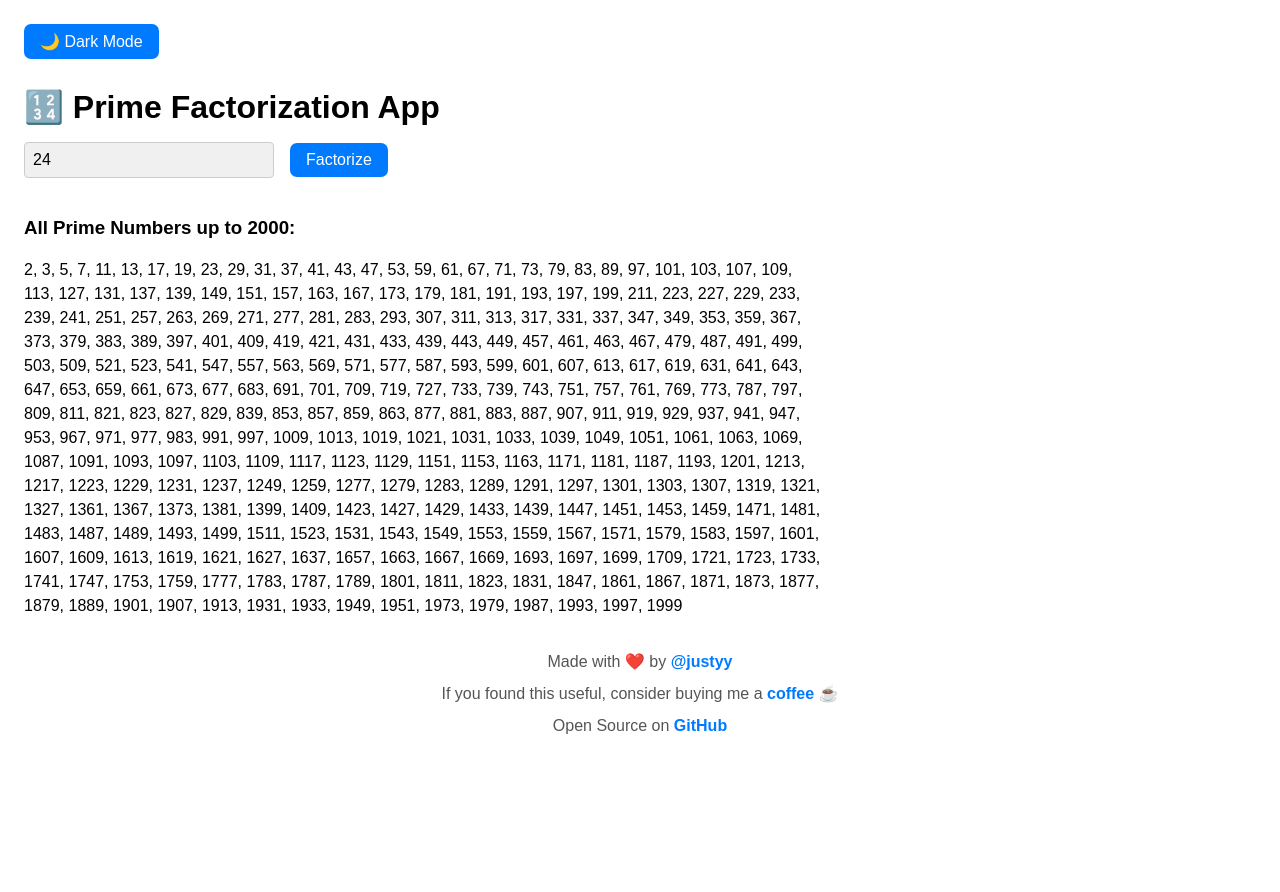
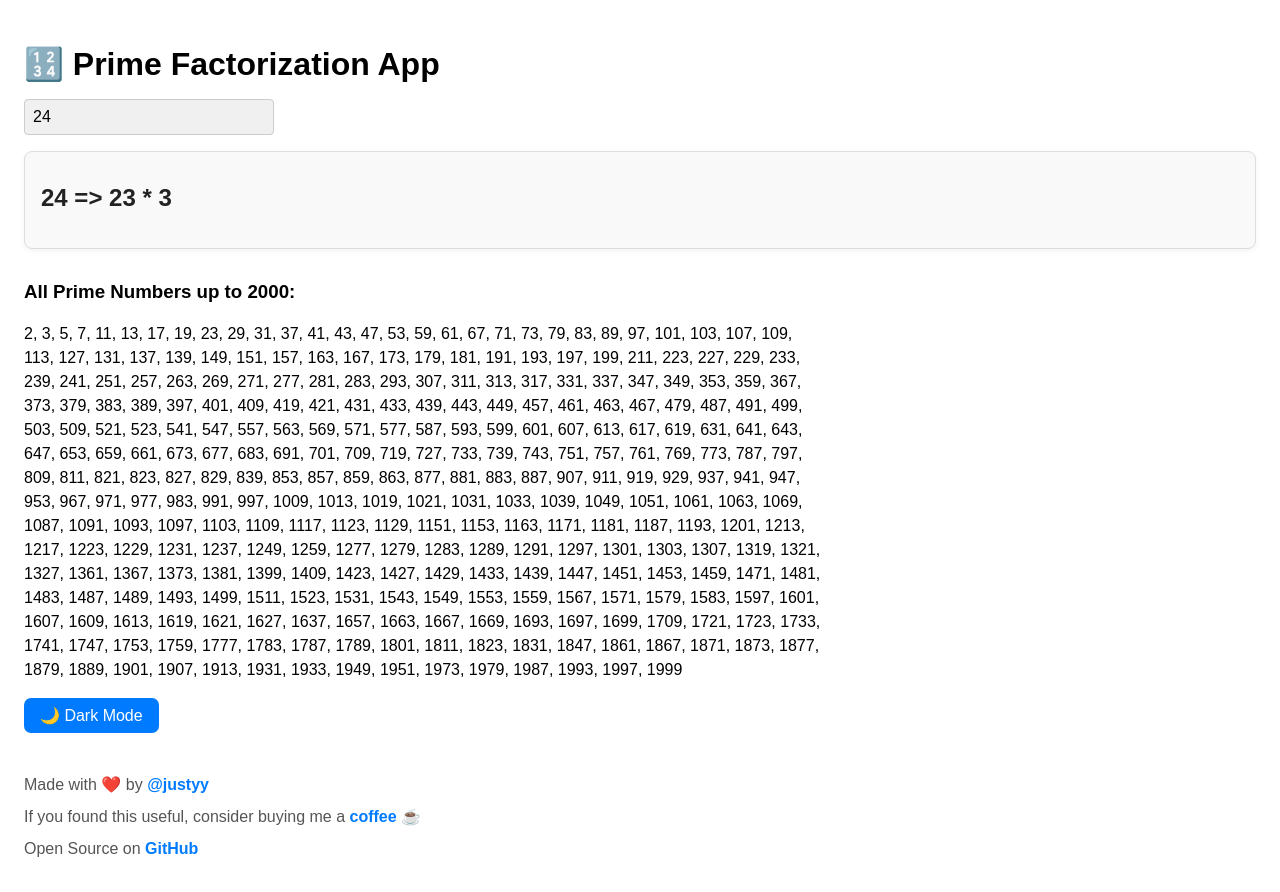
Before and after one commit to DoctorLai/prime-factorization, a React (Vite) app: page / in a window 1280 px wide. Before the commit the page ends 848 px from the top, so only its background shows below. Built offline with nearby package versions, Linux system fonts and the light colour scheme.

Commit message:
Remove button

```diff
--- a/src/App.css
+++ b/src/App.css
@@ -80,7 +80,7 @@ p {
 
 /* ========== Footer ========== */
 footer {
-  text-align: center;
+  text-align: left;
   margin-top: 2rem;
   font-size: 1rem;
 }
--- a/src/App.jsx
+++ b/src/App.jsx
@@ -9,17 +9,20 @@ export default function App() {
   });
 
   const [number, setNumber] = useState(24);
-  const [result, setResult] = useState("");
+  const [result, setResult] = useState("24 => 23 * 3");
   const primes = generatePrimes(2000);
 
   useEffect(() => {
     localStorage.setItem("darkMode", darkMode);
   }, [darkMode]);
 
-  const handleFactorize = () => {
-    if (number > 0) {
-      const factors = primeFactorization(number);
-      setResult(`${number} => ${factors}`);
+  const handleChange = (e) => {
+    const value = e.target.value;
+    setNumber(value);
+
+    if (value && Number(value) > 0) {
+      const factors = primeFactorization(value);
+      setResult(`${value} => ${factors}`);
     } else {
       setResult("Please enter a positive integer.");
     }
@@ -27,19 +30,14 @@ export default function App() {
 
   return (
     <div className={darkMode ? "app dark" : "app"}>
-      <button onClick={() => setDarkMode(!darkMode)}>
-        {darkMode ? "🌞 Light Mode" : "🌙 Dark Mode"}
-      </button>
-
       <div>
         <h1>🔢 Prime Factorization App</h1>
         <input
           type="number"
           value={number}
-          onChange={(e) => setNumber(e.target.value)}
+          onChange={handleChange}
           placeholder="Enter a positive integer"
         />
-        <button onClick={handleFactorize}>Factorize</button>
 
         {result && (
           <div className="result-box">
@@ -55,6 +53,10 @@ export default function App() {
         <h3>All Prime Numbers up to 2000:</h3>
         <p style={{ maxWidth: "800px" }}>{primes.join(", ")}</p>
       </div>
+
+      <button onClick={() => setDarkMode(!darkMode)}>
+        {darkMode ? "🌞 Light Mode" : "🌙 Dark Mode"}
+      </button>
 
       <footer>
         <div className="footer">
```
